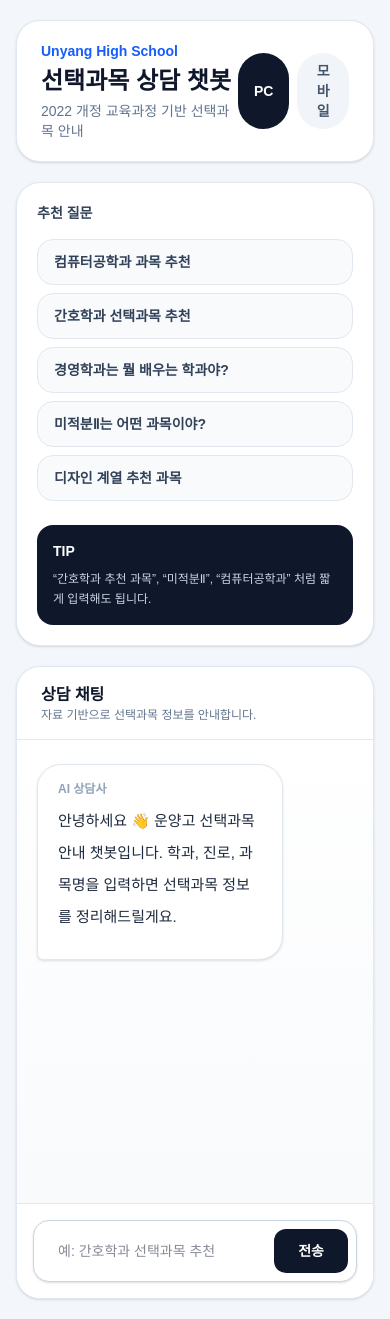
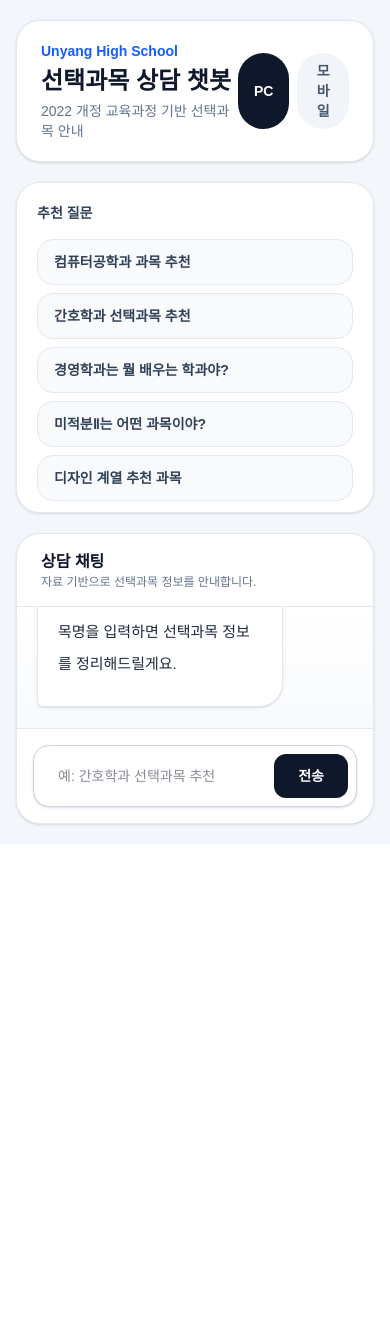
Before and after one commit to yeom2n/ai-chatbot, a Next.js app: page / in a window 390 px wide. After the commit the page ends 844 px from the top, so only its background shows below. Built offline with nearby package versions, Linux system fonts and the light colour scheme.

Commit message:
improve mobile ui and nursing search

```diff
--- a/app/page.tsx
+++ b/app/page.tsx
@@ -28,7 +28,6 @@ export default function Home() {
 
   const [input, setInput] = useState("");
   const [loading, setLoading] = useState(false);
-
   const [mobileView, setMobileView] = useState(false);
 
   const bottomRef = useRef<HTMLDivElement | null>(null);
@@ -36,20 +35,17 @@ export default function Home() {
   useEffect(() => {
     bottomRef.current?.scrollIntoView({
       behavior: "smooth",
+      block: "end",
     });
-  }, [messages]);
+  }, [messages, loading]);
 
   async function sendMessage(text?: string) {
     const question = text || input;
-
     if (!question.trim() || loading) return;
 
-    const updatedMessages = [
+    const updatedMessages: Message[] = [
       ...messages,
-      {
-        role: "user" as const,
-        content: question,
-      },
+      { role: "user", content: question },
     ];
 
     setMessages(updatedMessages);
@@ -59,9 +55,7 @@ export default function Home() {
     try {
       const res = await fetch("/api/chat", {
         method: "POST",
-        body: JSON.stringify({
-          messages: updatedMessages,
-        }),
+        body: JSON.stringify({ messages: updatedMessages }),
       });
 
       const data = await res.json();
@@ -70,7 +64,7 @@ export default function Home() {
         ...updatedMessages,
         {
           role: "assistant",
-          content: data.reply,
+          content: data.reply || "답변을 생성하지 못했어요.",
         },
       ]);
     } catch {
@@ -87,22 +81,19 @@ export default function Home() {
   }
 
   return (
-    <main className="min-h-screen bg-[#f3f6fb] text-slate-900">
+    <main className="h-screen overflow-hidden bg-[#f3f6fb] text-slate-900">
       <div
-        className={`mx-auto flex min-h-screen flex-col px-4 py-5 transition-all duration-300 ${
+        className={`mx-auto flex h-screen flex-col px-4 py-5 transition-all duration-300 ${
           mobileView ? "max-w-[430px]" : "max-w-7xl"
         }`}
       >
-        {/* 상단 */}
-        <header className="mb-5 flex items-center justify-between rounded-3xl border border-slate-200 bg-white px-6 py-5 shadow-sm">
+        <header className="mb-5 flex shrink-0 items-center justify-between rounded-3xl border border-slate-200 bg-white px-6 py-5 shadow-sm">
           <div>
             <div className="text-sm font-bold text-blue-600">
               Unyang High School
             </div>
 
-            <h1 className="mt-1 text-2xl font-black">
-              선택과목 상담 챗봇
-            </h1>
+            <h1 className="mt-1 text-2xl font-black">선택과목 상담 챗봇</h1>
 
             <p className="mt-1 text-sm text-slate-500">
               2022 개정 교육과정 기반 선택과목 안내
@@ -135,25 +126,23 @@ export default function Home() {
         </header>
 
         <div
-          className={`grid flex-1 gap-5 ${
+          className={`grid min-h-0 flex-1 gap-5 ${
             mobileView
               ? "grid-cols-1"
               : "grid-cols-1 lg:grid-cols-[280px_1fr]"
           }`}
         >
-          {/* 사이드 */}
           {!mobileView && (
-            <aside className="rounded-3xl border border-slate-200 bg-white p-5 shadow-sm">
-              <div className="text-sm font-black text-slate-700">
-                추천 질문
-              </div>
+            <aside className="min-h-0 overflow-y-auto rounded-3xl border border-slate-200 bg-white p-5 shadow-sm">
+              <div className="text-sm font-black text-slate-700">추천 질문</div>
 
               <div className="mt-4 flex flex-col gap-2">
                 {suggestions.map((s) => (
                   <button
                     key={s}
                     onClick={() => sendMessage(s)}
-                    className="rounded-2xl border border-slate-200 bg-slate-50 px-4 py-3 text-left text-sm font-semibold text-slate-700 transition hover:bg-blue-50"
+                    disabled={loading}
+                    className="rounded-2xl border border-slate-200 bg-slate-50 px-4 py-3 text-left text-sm font-semibold text-slate-700 transition hover:bg-blue-50 disabled:cursor-not-allowed disabled:opacity-50"
                   >
                     {s}
                   </button>
@@ -164,16 +153,15 @@ export default function Home() {
                 <div className="text-sm font-black">TIP</div>
 
                 <p className="mt-2 text-xs leading-5 text-slate-300">
-                  “간호학과 추천 과목”, “미적분Ⅱ”, “컴퓨터공학과”
-                  처럼 짧게 입력해도 됩니다.
+                  “간호학과 추천 과목”, “미적분Ⅱ”, “컴퓨터공학과”처럼 짧게
+                  입력해도 됩니다.
                 </p>
               </div>
             </aside>
           )}
 
-          {/* 채팅 */}
-          <section className="flex min-h-[75vh] flex-col overflow-hidden rounded-3xl border border-slate-200 bg-white shadow-sm">
-            <div className="border-b border-slate-200 px-6 py-4">
+          <section className="flex min-h-0 flex-col overflow-hidden rounded-3xl border border-slate-200 bg-white shadow-sm">
+            <div className="shrink-0 border-b border-slate-200 px-6 py-4">
               <div className="text-base font-black">상담 채팅</div>
 
               <div className="text-xs text-slate-500">
@@ -181,14 +169,14 @@ export default function Home() {
               </div>
             </div>
 
-            {/* 모바일 추천 버튼 */}
             {mobileView && (
-              <div className="flex gap-2 overflow-x-auto border-b border-slate-100 px-4 py-3">
+              <div className="flex shrink-0 gap-2 overflow-x-auto border-b border-slate-100 px-4 py-3">
                 {suggestions.map((s) => (
                   <button
                     key={s}
                     onClick={() => sendMessage(s)}
-                    className="shrink-0 rounded-full bg-slate-100 px-4 py-2 text-xs font-bold text-slate-700"
+                    disabled={loading}
+                    className="shrink-0 rounded-full bg-slate-100 px-4 py-2 text-xs font-bold text-slate-700 disabled:opacity-50"
                   >
                     {s}
                   </button>
@@ -196,15 +184,12 @@ export default function Home() {
               </div>
             )}
 
-            {/* 메시지 */}
-            <div className="flex-1 overflow-y-auto bg-gradient-to-b from-white to-slate-50 px-5 py-6">
+            <div className="min-h-0 flex-1 overflow-y-auto bg-gradient-to-b from-white to-slate-50 px-5 py-6">
               {messages.map((m, i) => (
                 <div
                   key={i}
                   className={`mb-5 flex ${
-                    m.role === "user"
-                      ? "justify-end"
-                      : "justify-start"
+                    m.role === "user" ? "justify-end" : "justify-start"
                   }`}
                 >
                   <div
@@ -218,9 +203,7 @@ export default function Home() {
                   >
                     <div
                       className={`mb-2 text-xs font-black ${
-                        m.role === "user"
-                          ? "text-blue-100"
-                          : "text-slate-400"
+                        m.role === "user" ? "text-blue-100" : "text-slate-400"
                       }`}
                     >
                       {m.role === "user" ? "나" : "AI 상담사"}
@@ -244,20 +227,17 @@ export default function Home() {
               <div ref={bottomRef} />
             </div>
 
-            {/* 입력창 */}
-            <footer className="border-t border-slate-200 bg-white p-4">
+            <footer className="shrink-0 border-t border-slate-200 bg-white p-4">
               <div className="flex gap-3 rounded-2xl border border-slate-300 bg-white p-2 shadow-sm">
                 <input
                   value={input}
                   disabled={loading}
                   onChange={(e) => setInput(e.target.value)}
                   onKeyDown={(e) => {
-                    if (e.key === "Enter") {
-                      sendMessage();
-                    }
+                    if (e.key === "Enter") sendMessage();
                   }}
                   placeholder="예: 간호학과 선택과목 추천"
-                  className="flex-1 bg-transparent px-4 py-3 text-sm outline-none"
+                  className="min-w-0 flex-1 bg-transparent px-4 py-3 text-sm outline-none"
                 />
 
                 <button
@@ -290,6 +270,25 @@ export default function Home() {
         .markdown-body strong {
           font-weight: 900;
         }
+
+        .markdown-body table {
+          width: 100%;
+          border-collapse: collapse;
+          margin: 12px 0;
+          font-size: 14px;
+        }
+
+        .markdown-body th,
+        .markdown-body td {
+          border: 1px solid #cbd5e1;
+          padding: 9px 10px;
+          text-align: left;
+        }
+
+        .markdown-body th {
+          background: #eff6ff;
+          font-weight: 900;
+        }
       `}</style>
     </main>
   );
```
